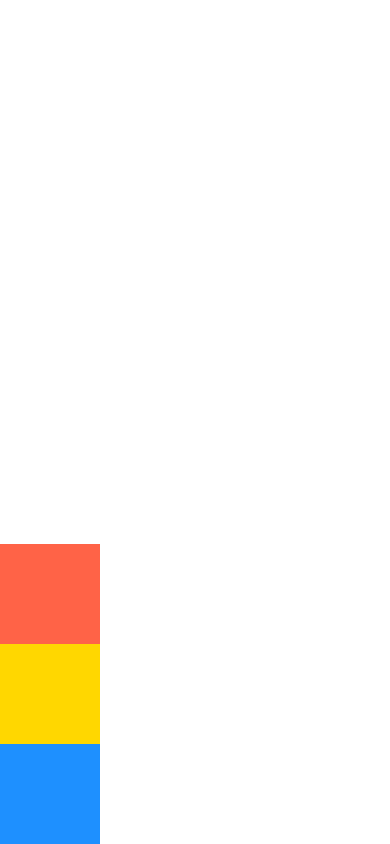
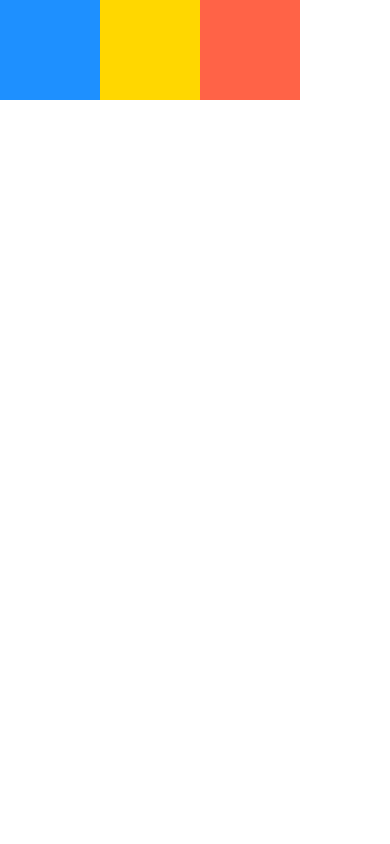
Before and after one commit to zahid2022skipq/dimensions, a React Native app: screen / in a window 390 px wide. Built offline with nearby package versions, Linux system fonts and the light colour scheme.

Commit message:
understanding flex box

```diff
--- a/App.js
+++ b/App.js
@@ -6,7 +6,7 @@ export default function App() {
       style={{
         backgroundColor: "#fff",
         flex: 1,
-        flexDirection: "column-reverse",
+        flexDirection: "row",
       }}
     >
       <View
```
